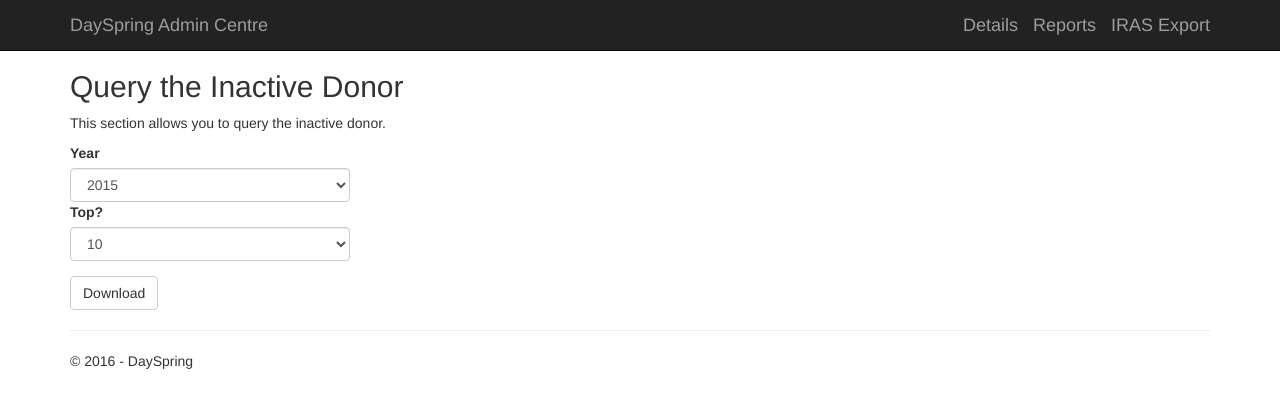
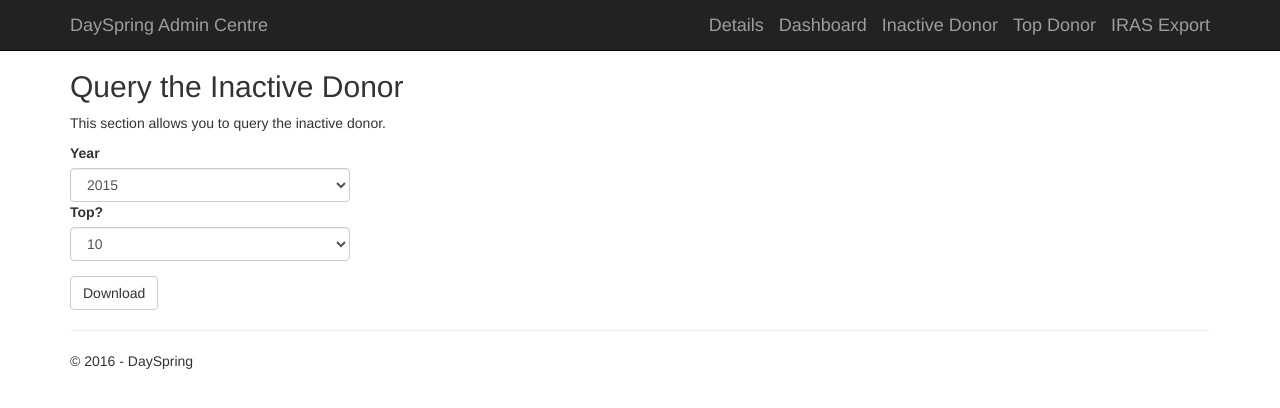
Before and after one commit to MarPa87/DaySpringHackathon, an ASP.NET MVC app: page /Dashboard/TopDonor in a window 1280 px wide. Shown: the top 408 px of the page. Run offline with ASP.NET Core 8 and stand-ins for ASP.NET MVC 5, Linux system fonts and the light colour scheme; the project's own start-up code is not run, and a stand-in starts its controllers and pages; some libraries are stand-ins or nearby versions.

Commit message:
Added main menu.

```diff
--- a/DaySpringApp/Views/Dashboard/TopDonor.cshtml
+++ b/DaySpringApp/Views/Dashboard/TopDonor.cshtml
@@ -16,10 +16,11 @@
                                     "<td>" + response[i].IdNumber + "</td>" +
                                       "<td>" + response[i].Email + "</td>" +
                                       "<td>" + response[i].Phone + "</td>" +
+                                      "<td>" + response[i].TotalDonationAmount + "</td>" +
                                 "</tr>";
                     }
 
-                    $("#inactiveDonationContent").append(
+                    $("#topDonorContent").append(
                         "<table class='table table-striped grid-table'>" +
                         "<thead>" +
                             "<tr>" +
@@ -27,6 +28,7 @@
                                 "<th>NRIC</th>" +
                                 "<th>Email Address</th>" +
                                 "<th>Contact No.</th>" +
+                                "<th>Amount</th>" +
                             "</tr>" +
                         "</thead>" +
                         "<tbody>" +
@@ -60,5 +62,5 @@
     </select>
 </div>
 <button id="btnDownload" type="submit" class="btn btn-default">Download</button>
-<div id="inactiveDonorContent">
+<div id="topDonorContent">
 </div>
--- a/DaySpringApp/Views/Shared/_Layout.cshtml
+++ b/DaySpringApp/Views/Shared/_Layout.cshtml
@@ -32,7 +32,13 @@
                 @Html.ActionLink("Details", "Index", "Detail", new { area = "" }, new { @class = "navbar-brand" })
               </li>
               <li class="page-scroll">
-                @Html.ActionLink("Reports", "Index", "Dashboard", new { area = "" }, new { @class = "navbar-brand" })
+                @Html.ActionLink("Dashboard", "Index", "Dashboard", new { area = "" }, new { @class = "navbar-brand" })
+              </li>
+              <li class="page-scroll">
+                @Html.ActionLink("Inactive Donor", "InactiveDonor", "Dashboard", new { area = "" }, new { @class = "navbar-brand" })
+              </li>
+              <li class="page-scroll">
+                @Html.ActionLink("Top Donor", "TopDonor", "Dashboard", new { area = "" }, new { @class = "navbar-brand" })
               </li>
               <li class="page-scroll">
                 @Html.ActionLink("IRAS Export", "Index", "Iras", new { area = "" }, new { @class = "navbar-brand" })
```
